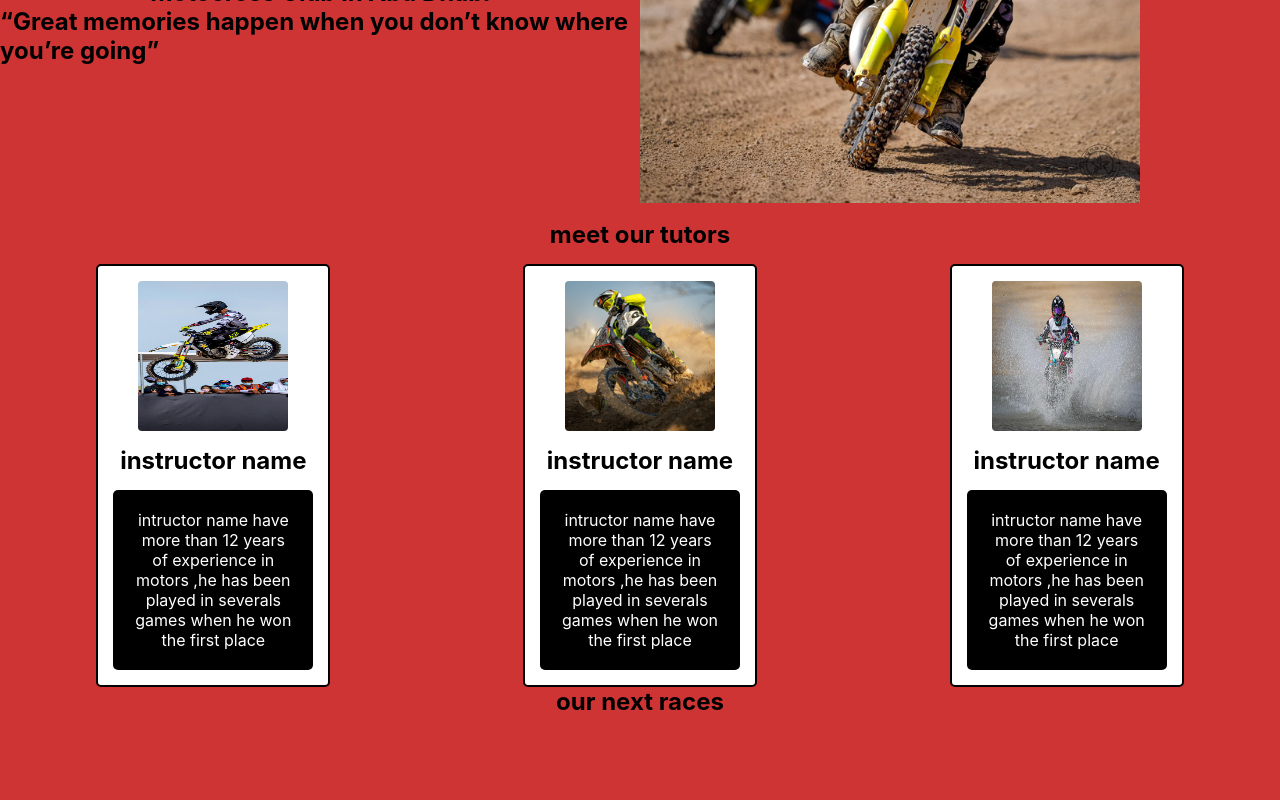
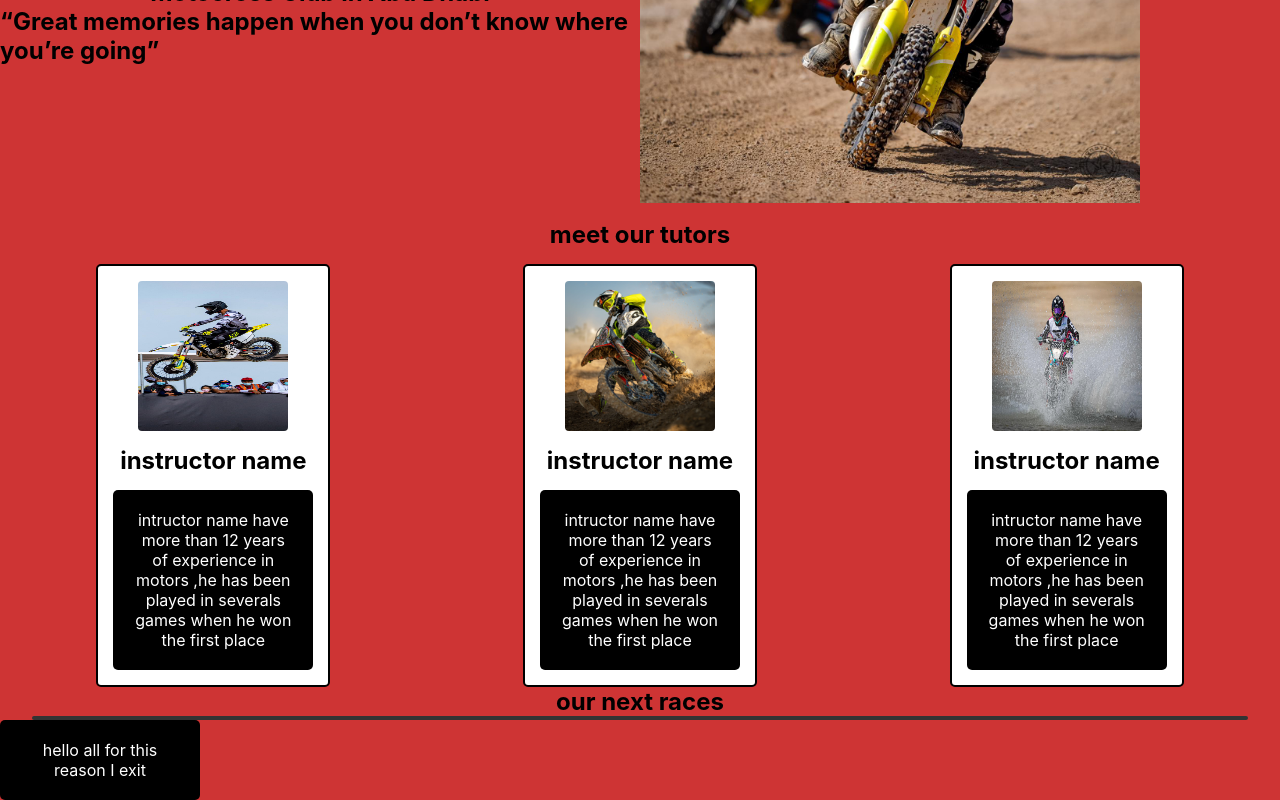
Before and after one commit to omaranBazna/motorcross, a React (Create React App) app: page / in a window 1280 px wide. Shown: the part 329-1129 px from the top of the page. Before the commit the page ends 1045 px from the top, so only its background shows below. Built offline with nearby package versions, Linux system fonts and the light colour scheme.

Commit message:
edit the time line of races

```diff
--- a/src/App.js
+++ b/src/App.js
@@ -12,7 +12,7 @@ import tutor3 from './graphics/tutors/3.jpg'
 
 import Tutor from './Tutor'
 import React from "react";
-
+import Calender from './Calender'
 import './App.css';
 export default function App() {
 
@@ -71,6 +71,12 @@ export default function App() {
     </section>
     <section className='calender'>
        <h1>our next races</h1>
+       <Calender>
+
+       </Calender>
+       <p>
+         hello all for this reason I exit
+       </p>
     </section>
     <section className='results'>
 
--- /dev/null
+++ b/src/Calender.css
@@ -0,0 +1,7 @@
+.timeline{
+   height:4px;
+   width:95%;
+   background-color: rgb(51, 51, 51);
+   border-radius:2px;
+   margin:auto;
+}
--- a/src/Calender.js
+++ b/src/Calender.js
@@ -0,0 +1,12 @@
+
+import React from "react";
+import  "./Calender.css";
+
+export default function Calender() {
+  return (
+    <div className="Calender">
+     <div className="timeline"></div>
+
+    </div>
+  )
+}
```
